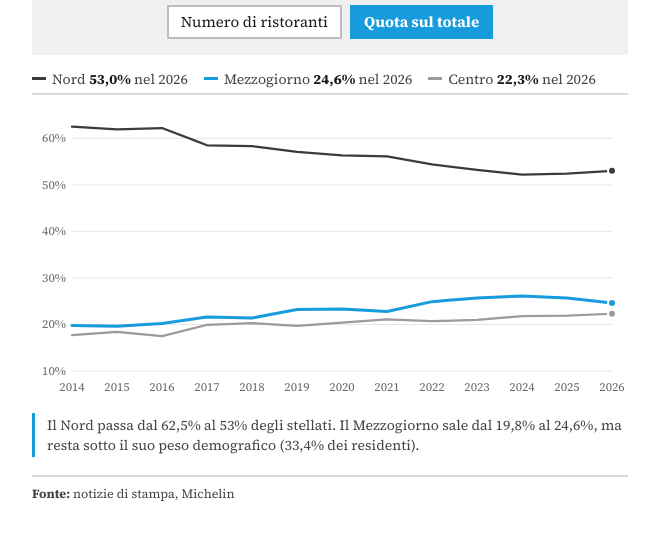
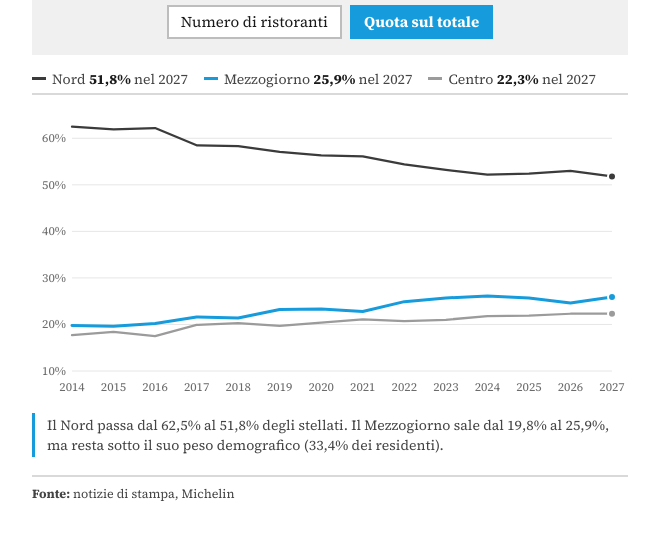
Before and after one commit to CosimoFire/stelle-michelin, a plain HTML site: page serie.html in a window 1280 px wide. Both pictures are taken after a click on the button "Quota sul totale". Shown: the part 164-704 px from the top of the page, without its empty margins (310-969 px from the left). Drawn offline with Linux system fonts and the light colour scheme.

Commit message:
Serie: aggiunta l'edizione 2027 (382 stellati, dati per regione dal sito Michelin); note calcolate dai dati
Co-Authored-By: Claude Opus 5.5 <noreply@anthropic.com>

```diff
--- a/serie.html
+++ b/serie.html
@@ -86,7 +86,7 @@ table.data td.n,table.data th.n{text-align:right}
 </div>
 <div id="tip"></div>
 <script>
-const SERIE = {"anni": [2014, 2015, 2016, 2017, 2018, 2019, 2020, 2021, 2022, 2023, 2024, 2025, 2026], "abs": {"Nord": [205, 205, 206, 200, 207, 209, 210, 207, 205, 205, 206, 206, 209], "Centro": [58, 61, 58, 68, 72, 72, 76, 78, 78, 81, 86, 86, 88], "Mezzogiorno": [65, 65, 67, 74, 76, 85, 87, 84, 94, 99, 103, 101, 97]}, "pct": {"Nord": [62.5, 61.9, 62.2, 58.5, 58.3, 57.1, 56.3, 56.1, 54.4, 53.2, 52.2, 52.4, 53.0], "Centro": [17.7, 18.4, 17.5, 19.9, 20.3, 19.7, 20.4, 21.1, 20.7, 21.0, 21.8, 21.9, 22.3], "Mezzogiorno": [19.8, 19.6, 20.2, 21.6, 21.4, 23.2, 23.3, 22.8, 24.9, 25.7, 26.1, 25.7, 24.6]}, "tot": [328, 331, 331, 342, 355, 366, 373, 369, 377, 385, 395, 393, 394], "pop": {"Nord": 46.7, "Centro": 19.9, "Mezzogiorno": 33.4}};
+const SERIE = {"anni": [2014, 2015, 2016, 2017, 2018, 2019, 2020, 2021, 2022, 2023, 2024, 2025, 2026, 2027], "abs": {"Nord": [205, 205, 206, 200, 207, 209, 210, 207, 205, 205, 206, 206, 209, 198], "Centro": [58, 61, 58, 68, 72, 72, 76, 78, 78, 81, 86, 86, 88, 85], "Mezzogiorno": [65, 65, 67, 74, 76, 85, 87, 84, 94, 99, 103, 101, 97, 99]}, "pct": {"Nord": [62.5, 61.9, 62.2, 58.5, 58.3, 57.1, 56.3, 56.1, 54.4, 53.2, 52.2, 52.4, 53.0, 51.8], "Centro": [17.7, 18.4, 17.5, 19.9, 20.3, 19.7, 20.4, 21.1, 20.7, 21.0, 21.8, 21.9, 22.3, 22.3], "Mezzogiorno": [19.8, 19.6, 20.2, 21.6, 21.4, 23.2, 23.3, 22.8, 24.9, 25.7, 26.1, 25.7, 24.6, 25.9]}, "tot": [328, 331, 331, 342, 355, 366, 373, 369, 377, 385, 395, 393, 394, 382], "pop": {"Nord": 46.7, "Centro": 19.9, "Mezzogiorno": 33.4}};
 const fmt = (v,d=0)=> v==null||isNaN(v)?"–":v.toLocaleString("it-IT",{minimumFractionDigits:d,maximumFractionDigits:d});
 const pct = v=> v==null?"–":fmt(v*100,0)+"%";
 const tip=document.getElementById("tip");
@@ -109,7 +109,7 @@ function placeTip(e){
     let s=`<svg viewBox="0 0 ${W} ${H}" style="width:100%;height:auto" role="img" aria-label="Grafico a linee: stellati per macroarea ${A0}-${A1}">`;
     const ticks = U==="abs"?[50,100,150,200]:[10,20,30,40,50,60];
     ticks.forEach(v=>{s+=`<line x1="${m.l}" x2="${W-m.r}" y1="${y(v)}" y2="${y(v)}" stroke="#e6e6e6" stroke-width="1"/><text x="${m.l-6}" y="${y(v)+4}" text-anchor="end">${v}${U==="pct"?"%":""}</text>`;});
-    SERIE.anni.forEach((a,i)=>{ if(W<520 && i%2) return; s+=`<text x="${x(i)}" y="${H-8}" text-anchor="middle">${a}</text>`;});
+    SERIE.anni.forEach((a,i)=>{ if(W<520 && (N-1-i)%2) return; s+=`<text x="${x(i)}" y="${H-8}" text-anchor="middle">${a}</text>`;});
     KEYS.forEach(k=>{const dd=S[k].map((v,i)=>(i?"L":"M")+x(i)+","+y(v)).join("");
       s+=`<path d="${dd}" fill="none" stroke="${COL[k]}" stroke-width="${k==="Mezzogiorno"?3:2.25}" stroke-linejoin="round" stroke-linecap="round"/>`;
       s+=`<circle cx="${x(N-1)}" cy="${y(S[k][N-1])}" r="4" fill="${COL[k]}" stroke="#fff" stroke-width="2"/>`;});
@@ -124,9 +124,12 @@ function placeTip(e){
     hit.addEventListener("mousemove",mv); hit.addEventListener("touchstart",e=>mv(e.touches[0]),{passive:true});
     hit.addEventListener("mouseleave",()=>{tip.style.display="none"; xl.setAttribute("opacity","0");});
     document.getElementById("lc-leg").innerHTML=KEYS.map(k=>`<span><i style="background:${COL[k]}"></i>${k}&nbsp;<b style="color:var(--ink)">${U==="abs"?S[k][N-1]:fmt(S[k][N-1],1)+"%"}</b>&nbsp;nel ${A1}</span>`).join("");
+    // frasi della nota calcolate dai dati (nessun numero scritto a mano)
+    const ab=SERIE.abs, T=SERIE.tot, P=SERIE.pct, dl=k=>ab[k][N-1]-ab[k][N-2], sgn=v=>(v>0?"+":v<0?"−":"")+Math.abs(v);
+    const dT=T[N-1]-T[N-2];
     document.getElementById("lc-note").textContent = U==="abs"
-      ? "Il Nord resta tra 200 e 210 stellati in tutte le edizioni: la crescita nazionale (da 328 a 394) va a Centro e Mezzogiorno. Dal 2024 il Mezzogiorno cala da 103 a 97."
-      : "Il Nord passa dal 62,5% al 53% degli stellati. Il Mezzogiorno sale dal 19,8% al 24,6%, ma resta sotto il suo peso demografico (33,4% dei residenti).";
+      ? `Il Nord resta tra ${Math.min(...ab.Nord)} e ${Math.max(...ab.Nord)} stellati in tutte le edizioni: la crescita dal ${A0} (da ${T[0]} a ${T[N-1]}) va a Centro e Mezzogiorno. Nel ${A1} il totale ${dT<0?"scende":"sale"} di ${Math.abs(dT)} rispetto all'edizione precedente: ${sgn(dl("Nord"))} al Nord, ${sgn(dl("Centro"))} al Centro, ${sgn(dl("Mezzogiorno"))} nel Mezzogiorno.`
+      : `Il Nord passa dal ${fmt(P.Nord[0],1)}% al ${fmt(P.Nord[N-1],1)}% degli stellati. Il Mezzogiorno sale dal ${fmt(P.Mezzogiorno[0],1)}% al ${fmt(P.Mezzogiorno[N-1],1)}%, ma resta sotto il suo peso demografico (${fmt(SERIE.pop.Mezzogiorno,1)}% dei residenti).`;
   }
   document.querySelectorAll("#seg-serie .chip").forEach(b=>b.onclick=()=>{U=b.dataset.u; document.querySelectorAll("#seg-serie .chip").forEach(x=>x.setAttribute("aria-pressed",x===b)); draw();});
   draw(); let rt, lw=el.clientWidth; new ResizeObserver(()=>{if(el.clientWidth===lw) return; lw=el.clientWidth; clearTimeout(rt); rt=setTimeout(draw,120);}).observe(el);
```
Also changed, not shown: dati.json (+1 -1 lines), 1 other file.
